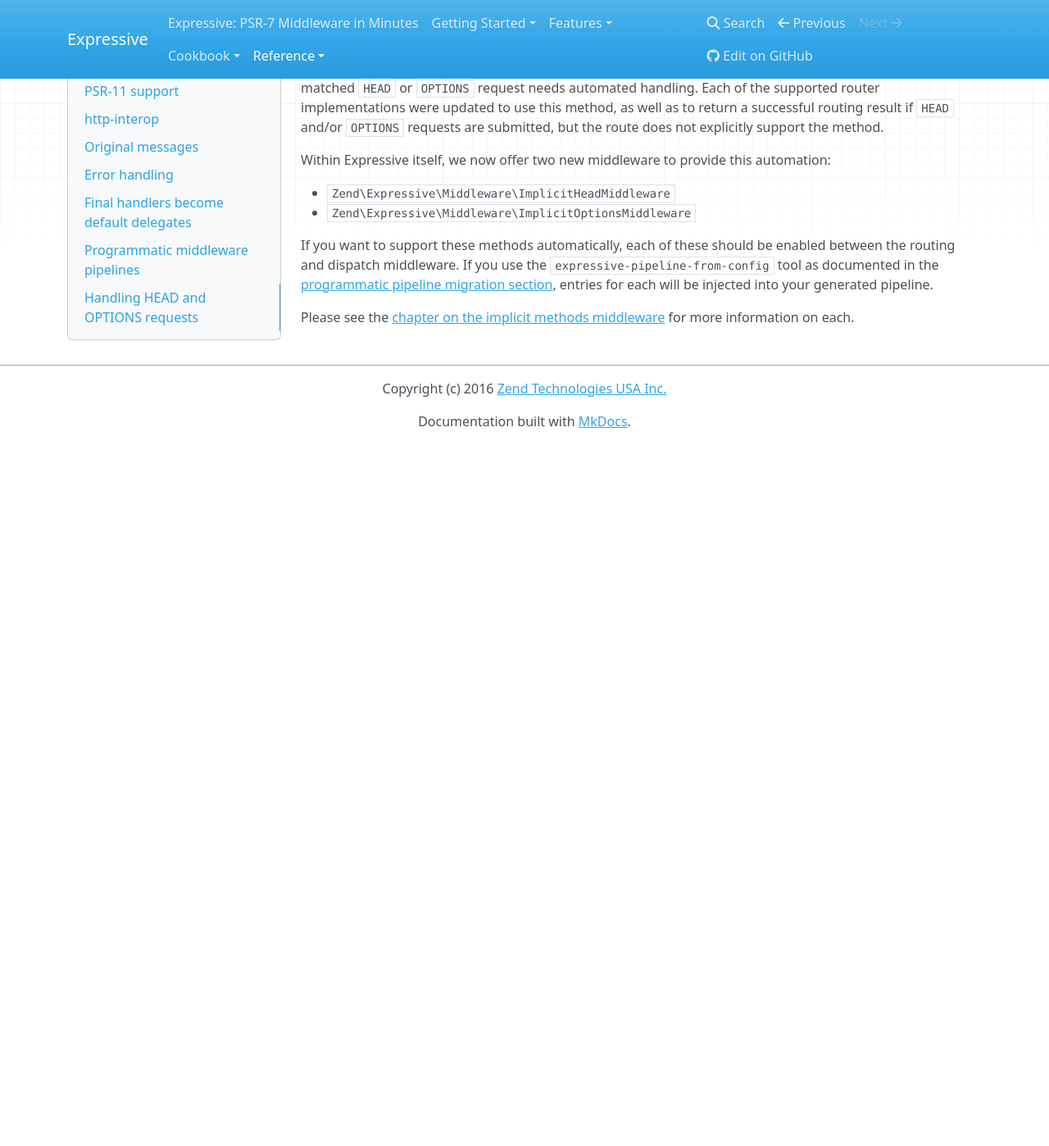
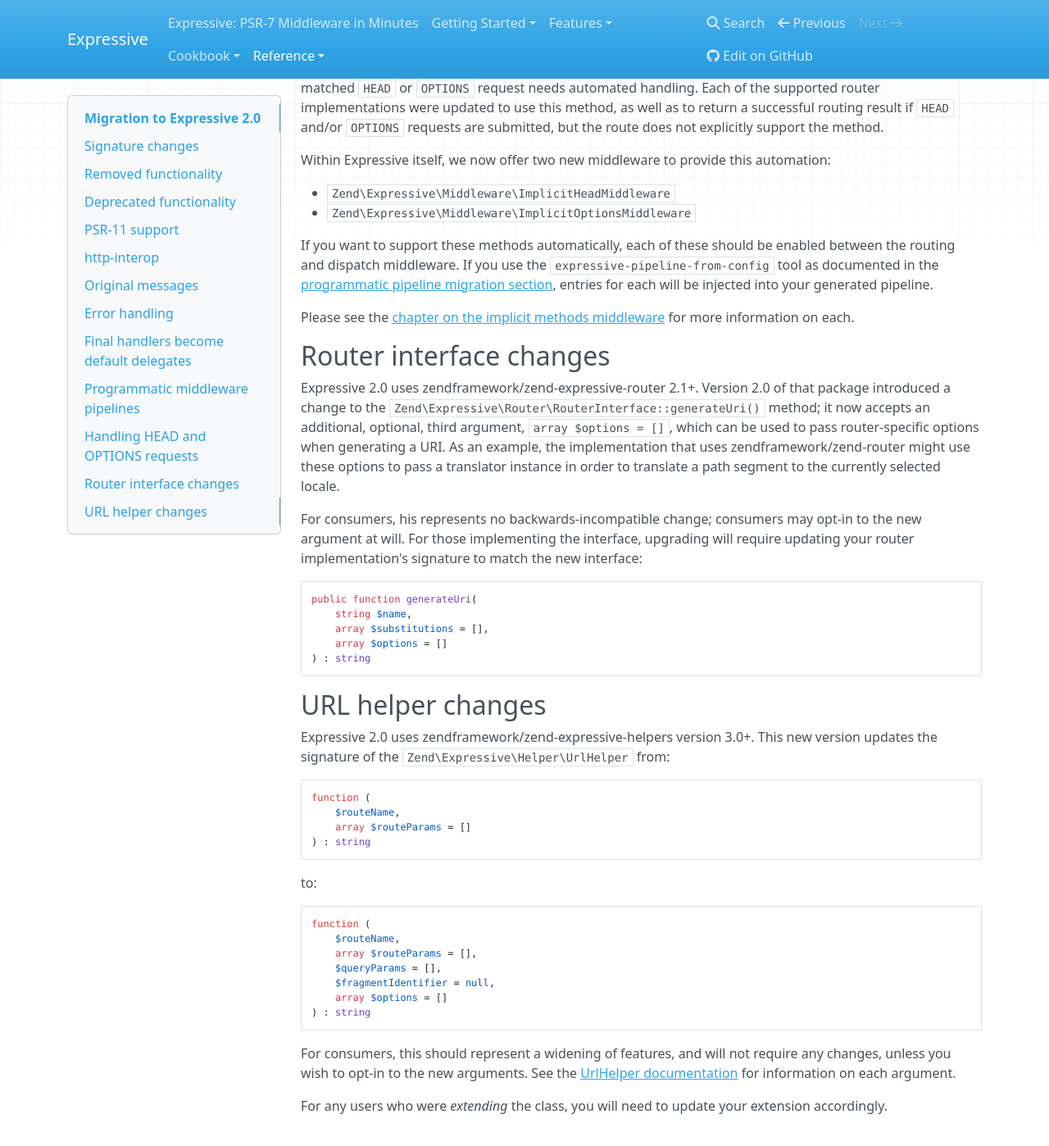
Before and after one commit to zendframework/zend-expressive, an MkDocs documentation site: the page built from doc/book/reference/migration/to-v2.md, in a window 1280 px wide and 1400 px high, scrolled down 13178 px. Shown: the whole window at 82% size. Built offline with MkDocs 1.6.1, drawn with Linux system fonts in a browser that asks for light colours; nearby versions of some CDN libraries; old or Windows-style settings are respelled for this version of MkDocs; before the commit the page ends 13720 px from its top, so only the background shows below that.

Commit message:
Documented UrlHelper and RouterInterface::generateUri changes

````diff
--- a/doc/book/reference/migration/to-v2.md
+++ b/doc/book/reference/migration/to-v2.md
@@ -738,3 +738,58 @@
 
 Please see the [chapter on the implicit methods middleware](../../features/middleware/implicit-methods-middleware.md)
 for more information on each.
+
+## Router interface changes
+
+Expressive 2.0 uses zendframework/zend-expressive-router 2.1+. Version 2.0 of
+that package introduced a change to the `Zend\Expressive\Router\RouterInterface::generateUri()`
+method; it now accepts an additional, optional, third argument, `array $options = []`,
+which can be used to pass router-specific options when generating a URI. As an
+example, the implementation that uses zendframework/zend-router might use these
+options to pass a translator instance in order to translate a path segment to
+the currently selected locale.
+
+For consumers, his represents no backwards-incompatible change; consumers may
+opt-in to the new argument at will. For those implementing the interface,
+upgrading will require updating your router implementation's signature to match
+the new interface:
+
+```php
+public function generateUri(
+    string $name,
+    array $substitutions = [],
+    array $options = []
+) : string
+```
+
+## URL helper changes
+
+Expressive 2.0 uses zendframework/zend-expressive-helpers version 3.0+. This new
+version updates the signature of the `Zend\Expressive\Helper\UrlHelper` from:
+
+```php
+function (
+    $routeName,
+    array $routeParams = []
+) : string
+```
+
+to:
+
+```php
+function (
+    $routeName,
+    array $routeParams = [],
+    $queryParams = [],
+    $fragmentIdentifier = null,
+    array $options = []
+) : string
+```
+
+For consumers, this should represent a widening of features, and will not
+require any changes, unless you wish to opt-in to the new arguments. See the
+[UrlHelper documentation](../../features/helpers/url-helper.md) for information
+on each argument.
+
+For any users who were _extending_ the class, you will need to update your
+extension accordingly.
````
Also changed, not shown: doc/book/features/helpers/url-helper.md (+6 -0 lines), doc/book/features/router/interface.md (+15 -0 lines).
